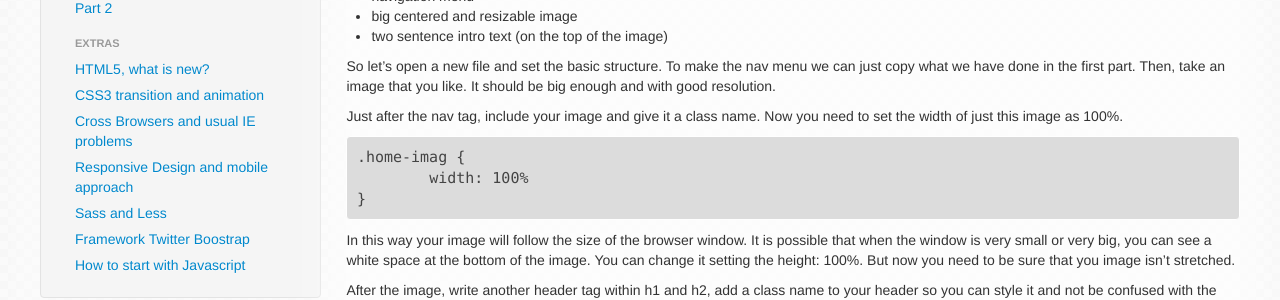
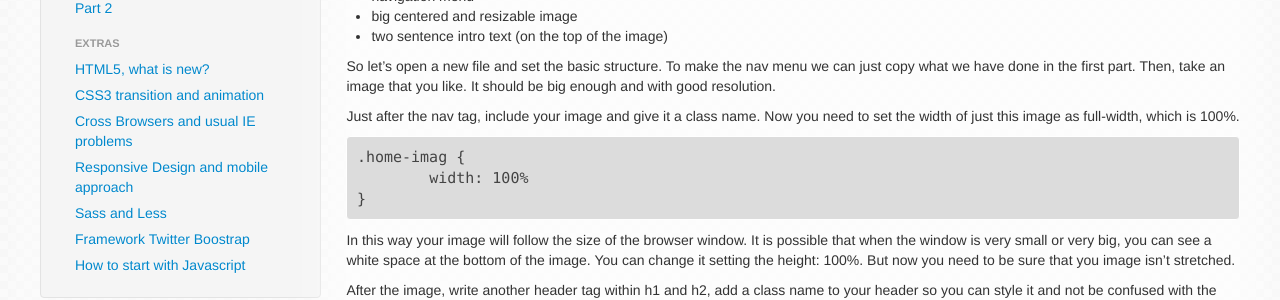
Before and after one commit to OpenTechSchool/html-css-beginners, a Jekyll site: the page built from core/portfolio-2.md, in a window 1280 px wide. Shown: the part 367-667 px from the top of the page. Built offline with Jekyll 4.4.1, drawn with Linux system fonts in a browser that asks for light colours; some web fonts are replaced.

Commit message:
explained 100%

```diff
--- a/core/portfolio-2.md
+++ b/core/portfolio-2.md
@@ -23,7 +23,7 @@ To make the nav menu we can just copy what we have done in the first part.
 Then, take an image that you like. It should be big enough and with good resolution.
 
 Just after the nav tag, include your image and give it a class name.
-Now you need to set the width of just this image as 100%.
+Now you need to set the width of just this image as full-width, which is 100%.
 
 	.home-imag {
 		width: 100%
```
